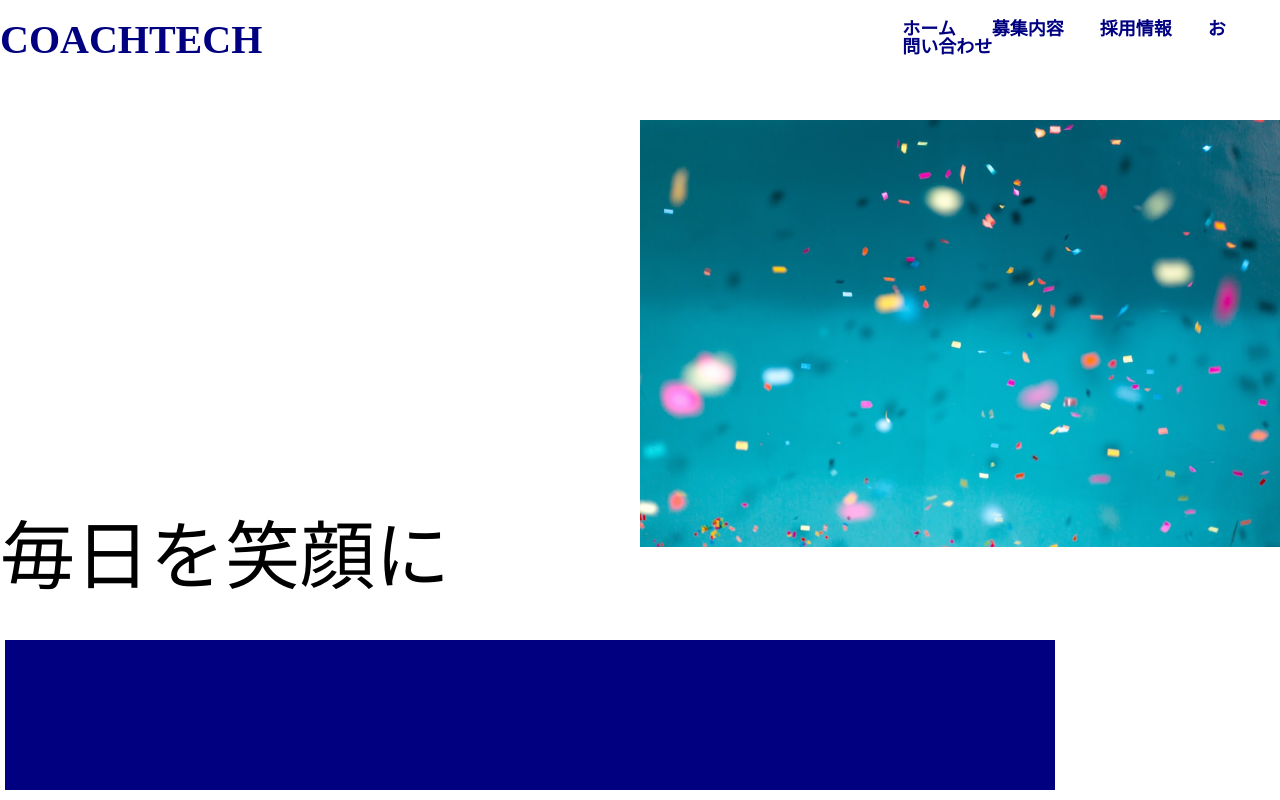
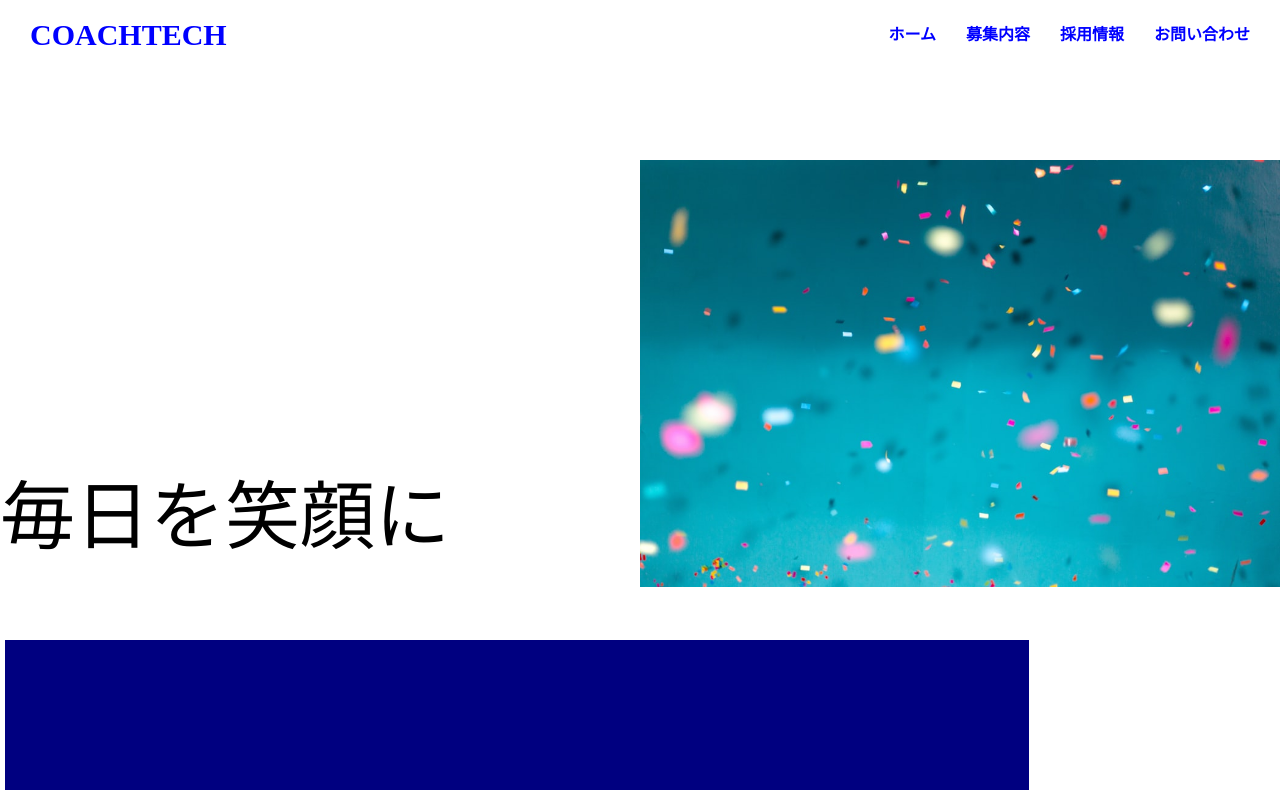
Before and after one commit to puusuka/20221016kant, a plain HTML site: page index.html in a window 1280 px wide. Drawn offline with Linux system fonts and the light colour scheme.

Commit message:
first commit

```diff
--- a/css/style.css
+++ b/css/style.css
@@ -1,31 +1,45 @@
-.flex {
-  display: flex;
-  justify-content: flex-end;
-}
-.header-left{
-    color: #000080;
-    font-size: 40px;
-    margin-top: 20px;
-    margin-right: 640px;
- }
 
-  .header-right {
-      color: #000080;
-      font-size: 18px;
-      margin-top: 20px;
-      margin-right: 40px;
-      font-weight: bold;
+       a {
+           text-decoration: none;
+            color: inherit;
+          }
+        h1 {
+            text-decoration: none;
+            color: blue;
 
-    }
+          }
+
+        .header {
+          display: flex;
+          justify-content: space-between;
+          align-items: center;
+          height: 70px;
+          padding: 0 30px;
+          background-color: white;
+          color: blue;
+        }
+
+        .header-ttl {
+          font-size: 30px;
+          width: 80px;
+        }
+
+        .header-nav-list {
+          display: flex;
+          font-weight: bold;
+        }
+
+        .header-nav-item:not(:last-child) {
+          margin-right: 30px;
+        }
     .relative {
       position: relative;
     }
 
     .relative__img {
-      position: absolute;
-     top: 60px;
+      position: fixed;
+     top: 20%;
      right: 0;
-     left: auto;
      display: block;
      width: 50%;
      z-index: 3;
@@ -33,9 +47,11 @@
 
     .absolute {
       position: absolute;
-      top: 65%;
+      top: 60%;
       left: 0%;
       font-size: 75px;
+      z-index: 5;
+
         }
 
 
@@ -44,7 +60,7 @@
      bottom: 10px;
      left: 5px;
      background-color: #000080;
-     width: 1050px;
+     width: 80%;
      height: 150px;
      z-index: 2;
          }
--- a/index.html
+++ b/index.html
@@ -9,32 +9,36 @@
 
 </head>
 <body>
-<div class="flex">
- <div class="box">
-  <div class="header-left">
-  <p><strong>COACHTECH</strong></p>
-  </div>
+<header class="header">
+  <h1 class="header-ttl">
+    <a href="index.html">
+      COACHTECH
+    </a>
+  </h1>
+  <nav class="header-nav">
+    <ul class="header-nav-list">
+      <li class="header-nav-item"><a href="index.html">ホーム</a></li>
+      <li class="header-nav-item"><a href="service.html">募集内容</a></li>
+      <li class="header-nav-item"><a href="recruit.html">採用情報</a></li>
+      <li class="header-nav-item"><a href="contact.html">お問い合わせ</a></li>
+    </ul>
+  </nav>
+</header>
  </div>
- <div class="main"></div>
-  <div class="relative header-right">
+ <p class="absolute">毎日を笑顔に</p>
+ <div class="main">
 
-   <a> ホーム　　募集内容　　採用情報　　お問い合わせ</a>
+ <div class="second box"></div>
 
-  </div>
-</div>
-<p class="absolute">毎日を笑顔に</p>
-<div class="main">
-
-<div class="second box"></div>
-
-<div class="parents">
+ <div class="parents">
   <div class="first box">
    <div class="relative">
    <img class="relative__img" src="img/firstview.jpeg" alt="">
    </div>
   </div>
 
-</div>
+ </div>
+ </div>
 </div>
 
 </body>
```
